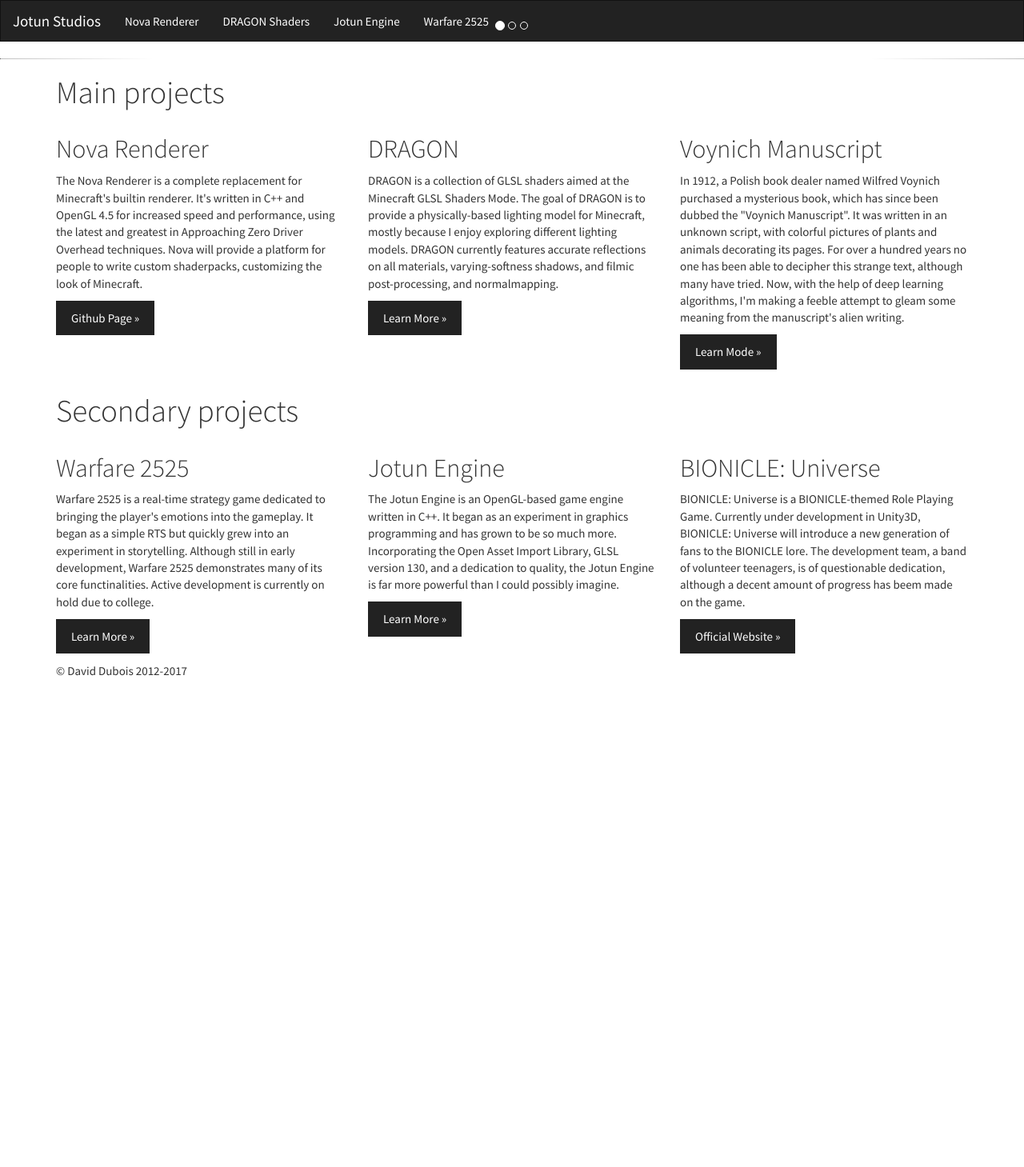
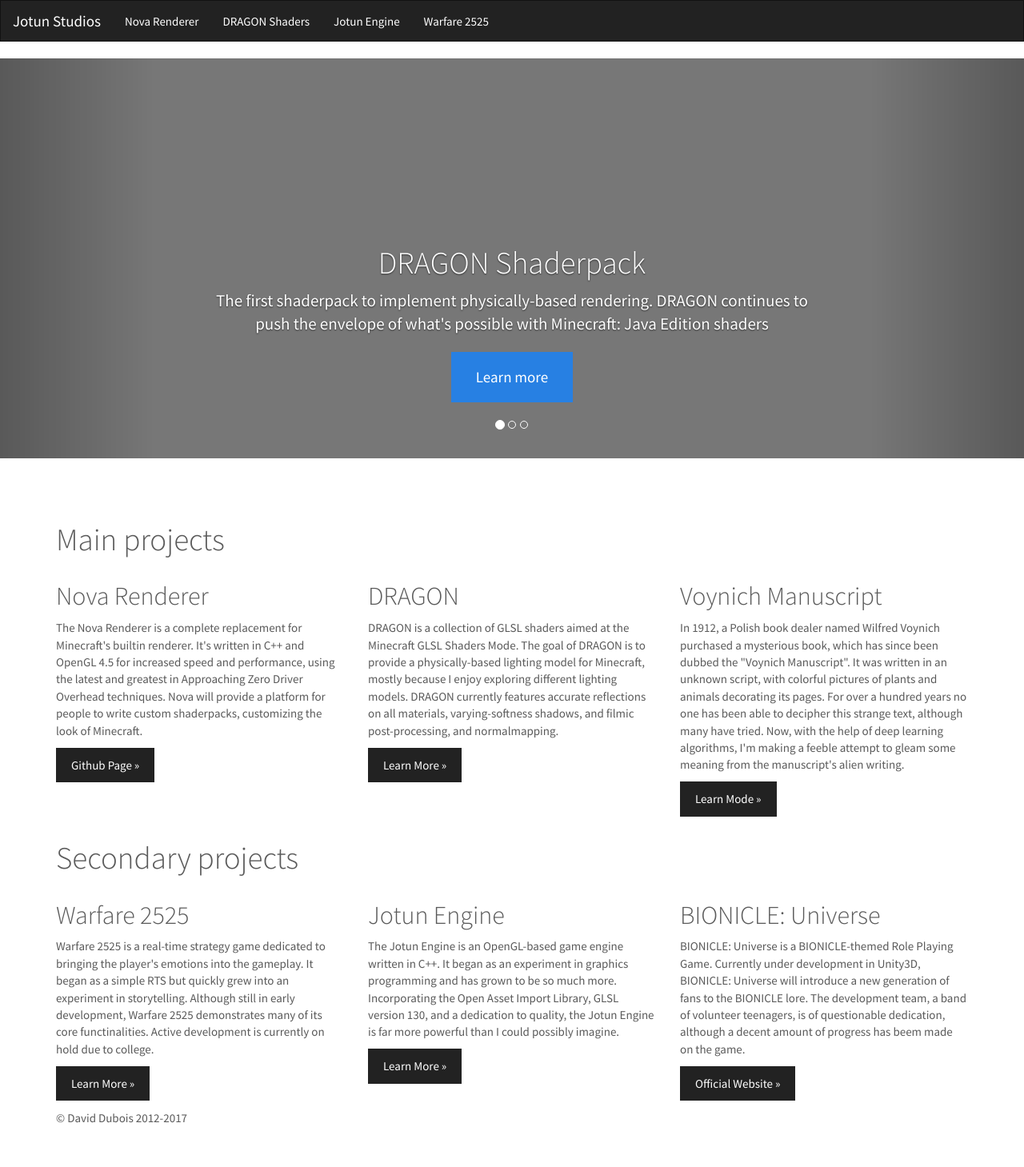
Before and after one commit to DethRaid/website, a PHP site: page / in a window 1280 px wide. Shown: the whole page at 80% size. Before the commit the page ends 860 px from the top, so only its background shows below. Run offline with PHP 8.4, Linux system fonts and the light colour scheme; some web fonts are replaced.

Commit message:
Added stylesheet

```diff
--- /dev/null
+++ b/css/carousel.css
@@ -0,0 +1,134 @@
+/* GLOBAL STYLES
+-------------------------------------------------- */
+/* Padding below the footer and lighter body text */
+
+body {
+  padding-bottom: 40px;
+  color: #5a5a5a;
+}
+
+
+/* CUSTOMIZE THE NAVBAR
+-------------------------------------------------- */
+
+/* Special class on .container surrounding .navbar, used for positioning it into place. */
+.navbar-wrapper {
+  position: absolute;
+  top: 0;
+  right: 0;
+  left: 0;
+  z-index: 20;
+}
+
+/* Flip around the padding for proper display in narrow viewports */
+.navbar-wrapper > .container {
+  padding-right: 0;
+  padding-left: 0;
+}
+.navbar-wrapper .navbar {
+  padding-right: 15px;
+  padding-left: 15px;
+}
+.navbar-wrapper .navbar .container {
+  width: auto;
+}
+
+
+/* CUSTOMIZE THE CAROUSEL
+-------------------------------------------------- */
+
+/* Carousel base class */
+.carousel {
+  height: 500px;
+  margin-bottom: 60px;
+}
+/* Since positioning the image, we need to help out the caption */
+.carousel-caption {
+  z-index: 10;
+}
+
+/* Declare heights because of positioning of img element */
+.carousel .item {
+  height: 500px;
+  background-color: #777;
+}
+.carousel-inner > .item > img {
+  position: absolute;
+  top: 0;
+  left: 0;
+  min-width: 100%;
+  height: 500px;
+}
+
+
+/* MARKETING CONTENT
+-------------------------------------------------- */
+
+/* Center align the text within the three columns below the carousel */
+.marketing .col-lg-4 {
+  margin-bottom: 20px;
+  text-align: center;
+}
+.marketing h2 {
+  font-weight: normal;
+}
+.marketing .col-lg-4 p {
+  margin-right: 10px;
+  margin-left: 10px;
+}
+
+
+/* Featurettes
+------------------------- */
+
+.featurette-divider {
+  margin: 80px 0; /* Space out the Bootstrap <hr> more */
+}
+
+/* Thin out the marketing headings */
+.featurette-heading {
+  font-weight: 300;
+  line-height: 1;
+  letter-spacing: -1px;
+}
+
+
+/* RESPONSIVE CSS
+-------------------------------------------------- */
+
+@media (min-width: 768px) {
+  /* Navbar positioning foo */
+  .navbar-wrapper {
+    margin-top: 20px;
+  }
+  .navbar-wrapper .container {
+    padding-right: 15px;
+    padding-left: 15px;
+  }
+  .navbar-wrapper .navbar {
+    padding-right: 0;
+    padding-left: 0;
+  }
+
+  /* The navbar becomes detached from the top, so we round the corners */
+  .navbar-wrapper .navbar {
+    border-radius: 4px;
+  }
+
+  /* Bump up size of carousel content */
+  .carousel-caption p {
+    margin-bottom: 20px;
+    font-size: 21px;
+    line-height: 1.4;
+  }
+
+  .featurette-heading {
+    font-size: 50px;
+  }
+}
+
+@media (min-width: 992px) {
+  .featurette-heading {
+    margin-top: 120px;
+  }
+}
--- a/index.php
+++ b/index.php
@@ -10,6 +10,7 @@
         <meta name="viewport" content="width=device-width, initial-scale=1.0">
         <meta name="author" content="David Dubois">
         <link href="css/bootstrap.min.css" rel="stylesheet">
+        <link href="css/carousel.css" rel="stylesheet">
     </head>
 
     <body>
```
